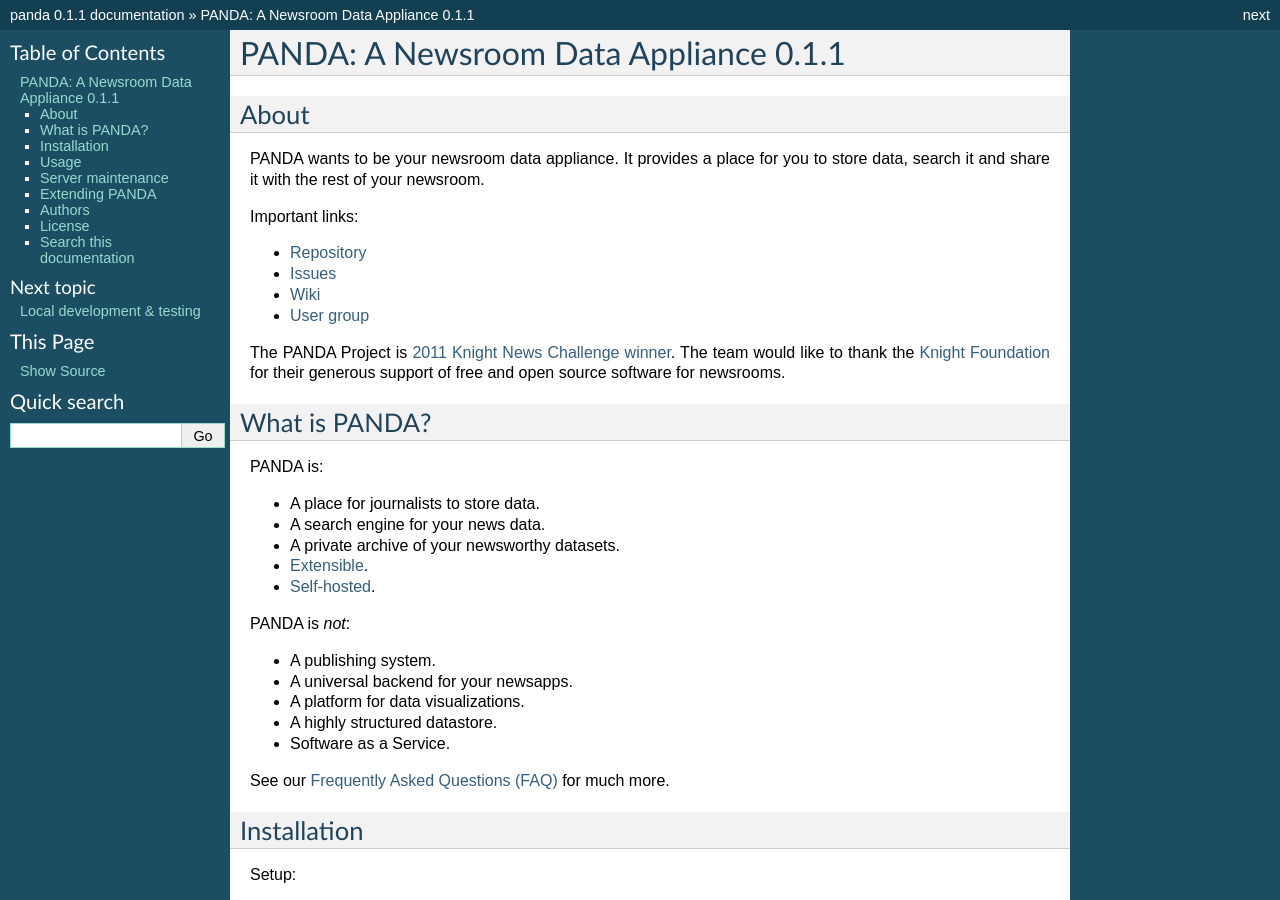
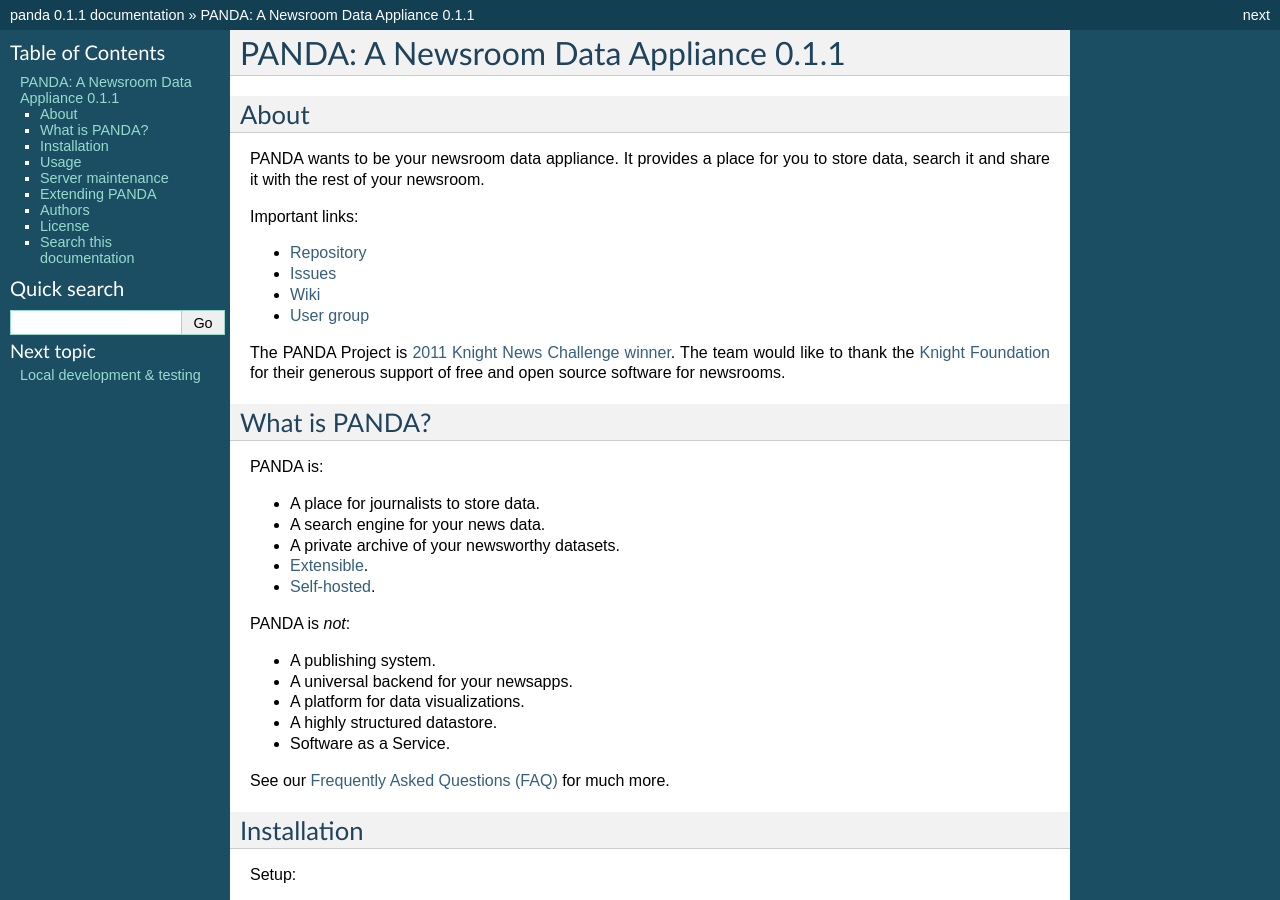
Before and after one commit to pandaproject/panda, a Sphinx documentation site: the page built from docs/index.rst, in a window 1280 px wide and 900 px high. Built offline with Sphinx 7.4.7, drawn with Linux system fonts in a browser that asks for light colours.

Commit message:
Tweak doc sidebar. Closes #458.

```diff
--- a/docs/conf.py
+++ b/docs/conf.py
@@ -131,7 +131,9 @@
 #html_use_smartypants = True
 
 # Custom sidebar templates, maps document names to template names.
-#html_sidebars = {}
+html_sidebars = {
+   '*': ['localtoc.html', 'searchbox.html', 'relations.html']
+}
 
 # Additional templates that should be rendered to pages, maps page names to
 # template names.
```
